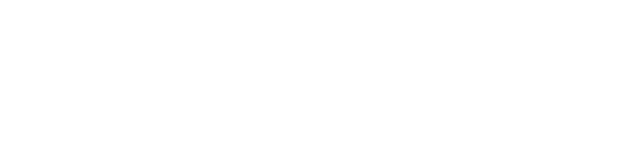
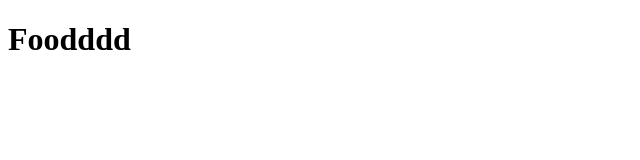
Before and after one commit to Kanish-Ragu/Foodmate, a plain HTML site: page index.html in a window 1280 px wide. Shown: the whole page, without its empty margins (0-640 px from the left). Drawn offline with Linux system fonts and the light colour scheme.

Commit message:
Update Index

```diff
--- a/index.html
+++ b/index.html
@@ -6,6 +6,6 @@
     <title>foodmate-Website</title>
 </head>
 <body>
-
+    <h1>Foodddd</h1>
 </body>
 </html>
```
